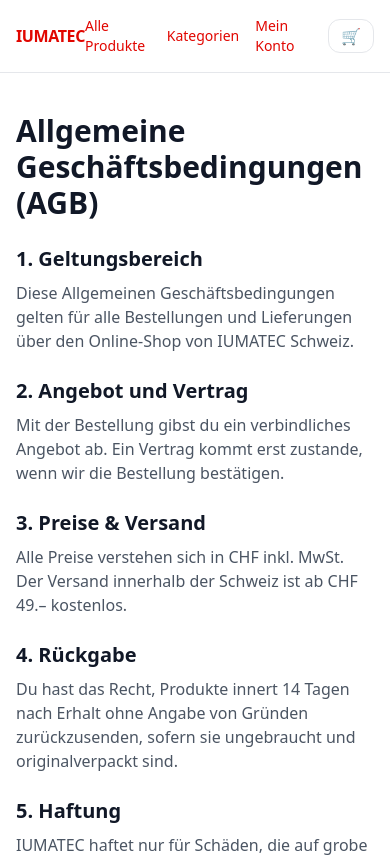
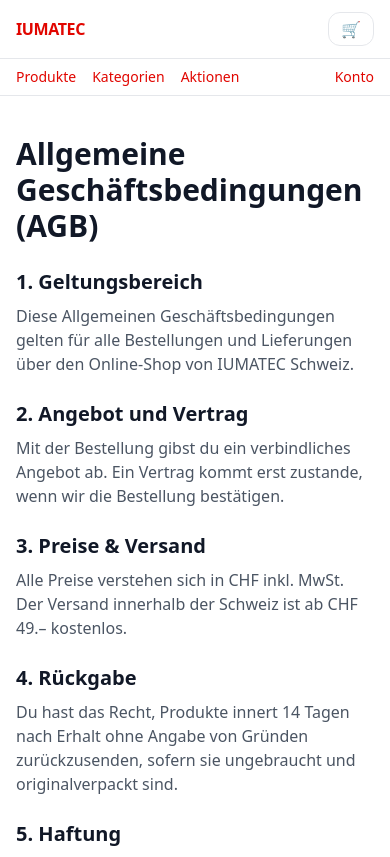
Before and after one commit to celsoneves32/iumatec-site, a Next.js app: page /agb in a window 390 px wide. Shown: the top 857 px of the page. Built offline with nearby package versions, Linux system fonts and the light colour scheme; no server answers.

Commit message:
Update SiteHeader.tsx

```diff
--- a/components/SiteHeader.tsx
+++ b/components/SiteHeader.tsx
@@ -5,29 +5,61 @@ const ACCOUNT_URL = process.env.NEXT_PUBLIC_SHOPIFY_CUSTOMER_ACCOUNTS_URL;
 
 export default function SiteHeader() {
   return (
-    <header className="border-b bg-white">
-      <div className="mx-auto max-w-6xl px-4 py-4 flex items-center justify-between">
+    <header className="sticky top-0 z-50 border-b bg-white/80 backdrop-blur">
+      <div className="mx-auto max-w-6xl px-4 py-3 flex items-center gap-4">
+        {/* Left: Brand */}
         <Link href="/" className="font-semibold tracking-tight">
           IUMATEC
         </Link>
 
-        <nav className="flex items-center gap-4 text-sm">
+        {/* Center: Nav (desktop) */}
+        <nav className="hidden md:flex flex-1 items-center justify-center gap-6 text-sm">
           <Link href="/products" className="hover:underline">
             Alle Produkte
           </Link>
           <Link href="/collections" className="hover:underline">
             Kategorien
           </Link>
+          <Link href="/aktionen" className="hover:underline">
+            Aktionen
+          </Link>
+        </nav>
 
+        {/* Right: Account + Cart */}
+        <div className="ml-auto flex items-center gap-2">
           {ACCOUNT_URL && (
-            <a href={ACCOUNT_URL} className="hover:underline" target="_self">
+            <a
+              href={ACCOUNT_URL}
+              className="hidden sm:inline-flex items-center rounded-xl border px-3 py-2 text-sm hover:bg-neutral-50 transition"
+              target="_self"
+            >
               Mein Konto
             </a>
           )}
 
-          {/* ✅ carrinho com badge */}
           <HeaderCartButton />
-        </nav>
+        </div>
+      </div>
+
+      {/* Mobile nav */}
+      <div className="md:hidden border-t">
+        <div className="mx-auto max-w-6xl px-4 py-2 flex items-center gap-4 text-sm">
+          <Link href="/products" className="hover:underline">
+            Produkte
+          </Link>
+          <Link href="/collections" className="hover:underline">
+            Kategorien
+          </Link>
+          <Link href="/aktionen" className="hover:underline">
+            Aktionen
+          </Link>
+
+          {ACCOUNT_URL && (
+            <a href={ACCOUNT_URL} className="ml-auto hover:underline" target="_self">
+              Konto
+            </a>
+          )}
+        </div>
       </div>
     </header>
   );
```
